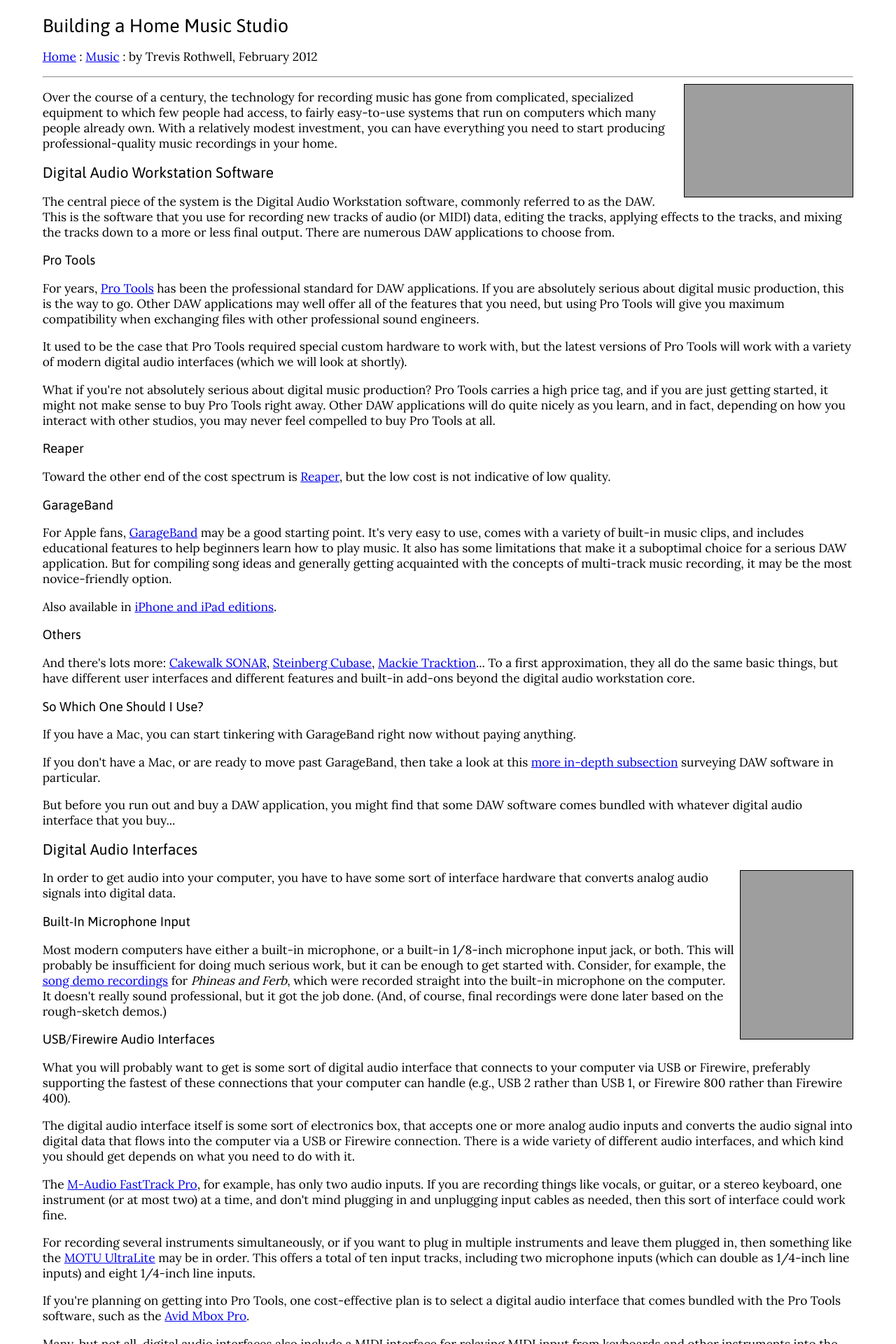
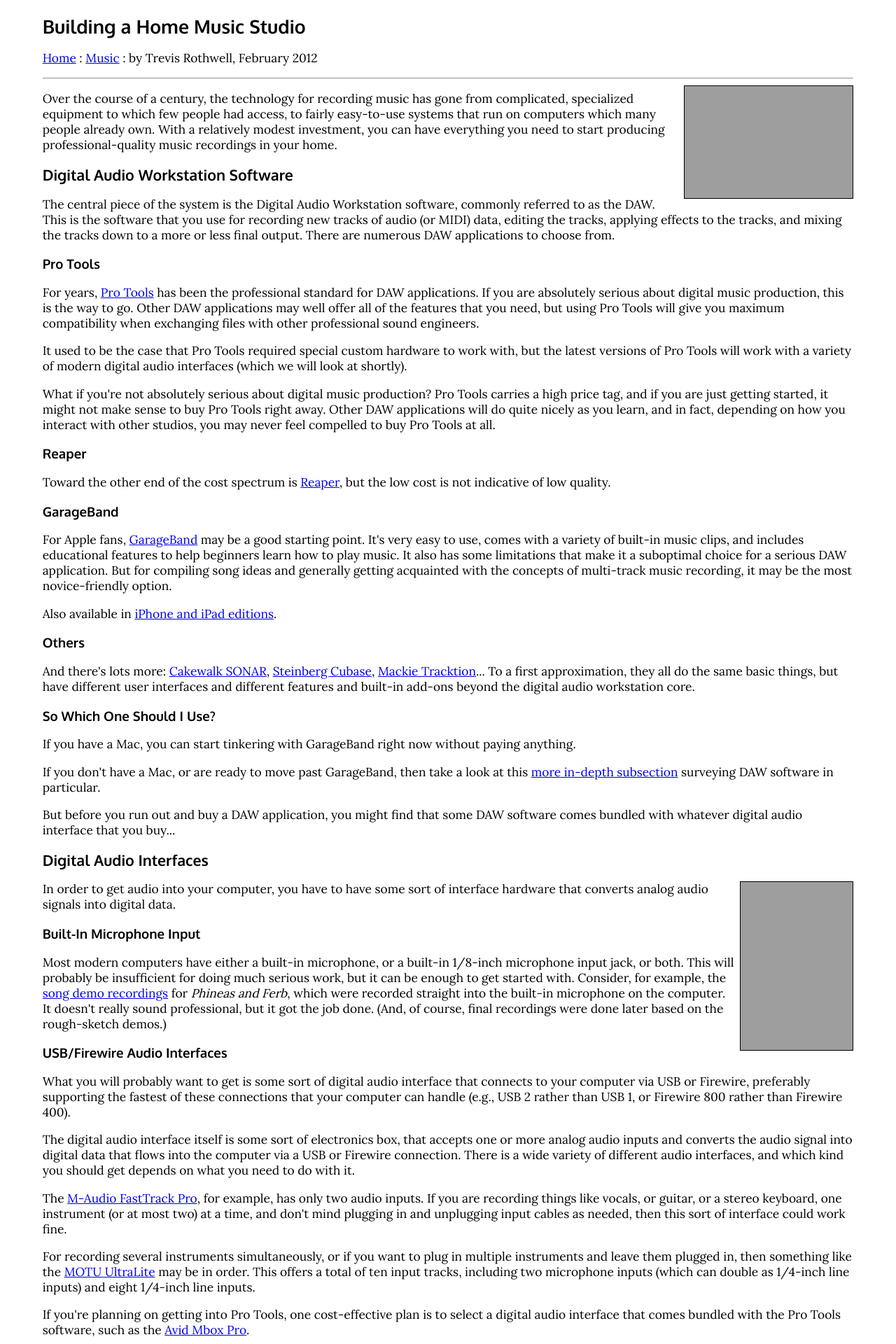
Before and after one commit to tjr/tjr.github.com, a Jekyll site: the page music/building-a-home-music-studio.html, which Jekyll copies as it is, in a window 1280 px wide. Shown: the top 1920 px of the page at 70% size. Built offline with Jekyll 4.4.1, drawn with Linux system fonts in a browser that asks for light colours; grey boxes are pictures that could not be loaded.

Commit message:
Update css/traditional.css

```diff
--- a/css/traditional.css
+++ b/css/traditional.css
@@ -7,7 +7,7 @@
 @import url(http://fonts.googleapis.com/css?family=Open+Sans:400,600);
 */
 
-@import url(http://fonts.googleapis.com/css?family=Asap:400);
+@import url(http://fonts.googleapis.com/css?family=Oxygen:700);
 
 @import url(http://fonts.googleapis.com/css?family=Lora:400,700);
 
@@ -38,12 +38,12 @@ h4 { font-size: 12pt;}
 h5 { font-size: 10pt;}
 h6 { font-size: 8pt;}
 
-h1 { font-family: "Asap"; font-weight: 400;}
-h2 { font-family: "Asap"; font-weight: 400;}
-h3 { font-family: "Asap"; font-weight: 400;}
-h4 { font-family: "Asap"; font-weight: 400;}
-h5 { font-family: "Asap"; font-weight: 400;}
-h6 { font-family: "Asap"; font-weight: 400;}
+h1 { font-family: "Oxygen"; font-weight: 700;}
+h2 { font-family: "Oxygen"; font-weight: 700;}
+h3 { font-family: "Oxygen"; font-weight: 700;}
+h4 { font-family: "Oxygen"; font-weight: 700;}
+h5 { font-family: "Oxygen"; font-weight: 700;}
+h6 { font-family: "Oxygen"; font-weight: 700;}
 
 
 /* new fonts and styles, august 2012 */
```
